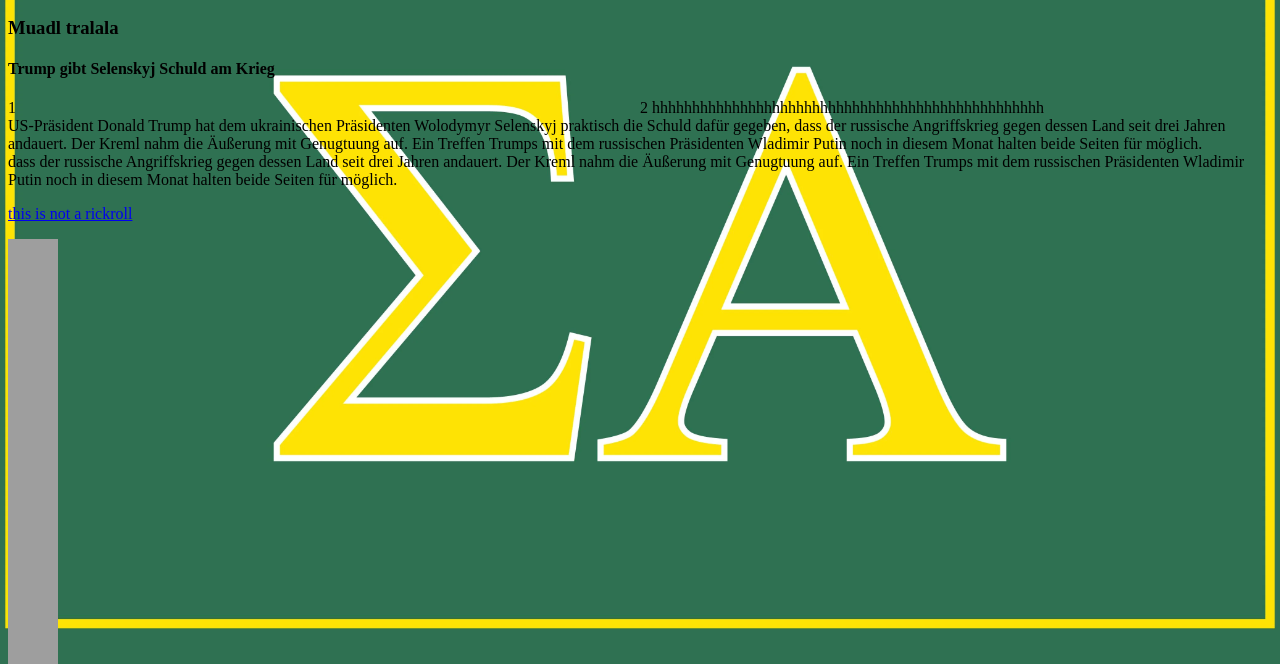
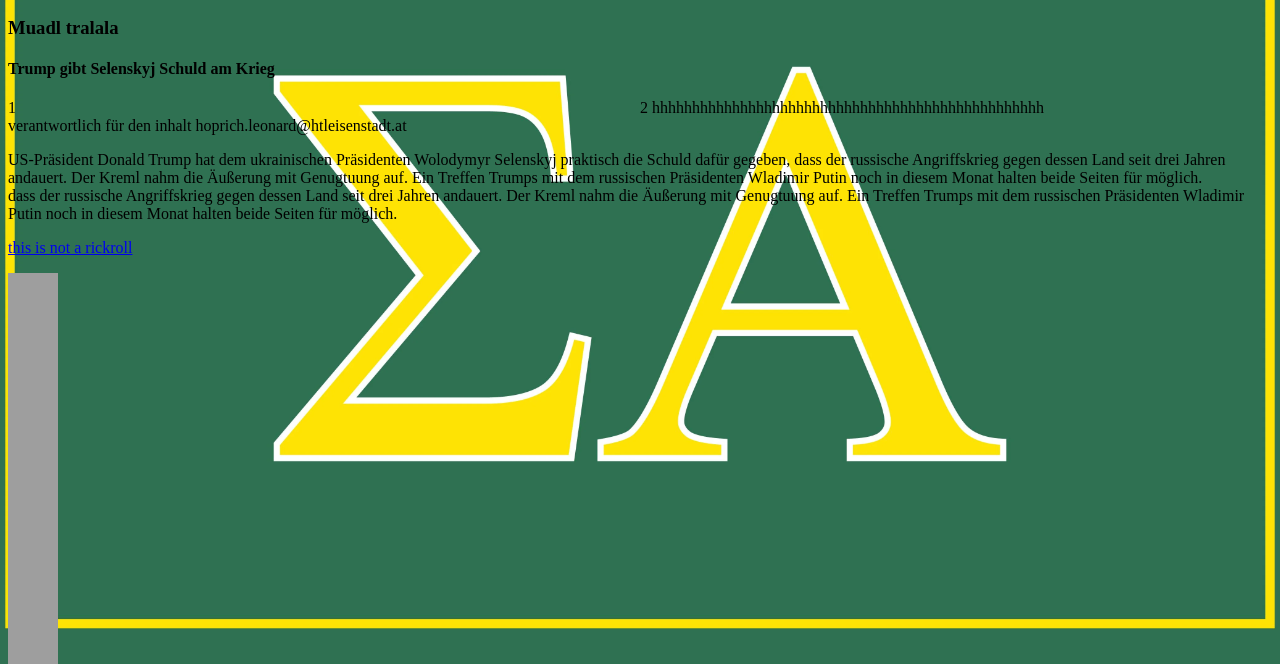
Before and after one commit to alphasigmahoppi/firstStepsHtmlAndJavaScript, a plain HTML site: page helloworld.html in a window 1280 px wide. Shown: the part 136-800 px from the top of the page. Drawn offline with Linux system fonts and the light colour scheme; grey boxes are pictures that could not be loaded.

Commit message:
Update helloworld.html

```diff
--- a/helloworld.html
+++ b/helloworld.html
@@ -23,6 +23,7 @@
     <div style="width:50%;float:left">
         <div style="width:100%">2 hhhhhhhhhhhhhhhhhhhhhhhhhhhhhhhhhhhhhhhhhhhhhhhhh</div>
     </div>
+<p>verantwortlich für den inhalt hoprich.leonard@htleisenstadt.at<p>
 
     <p>
 
```
